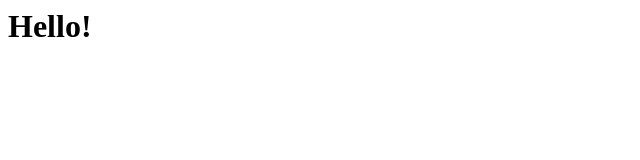
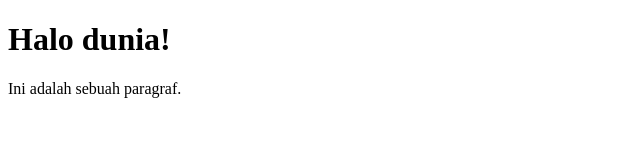
Before and after one commit to e1do/edo, a plain HTML site: page index.html in a window 1280 px wide. Shown: the whole page, without its empty margins (0-640 px from the left). Drawn offline with Linux system fonts and the light colour scheme.

Commit message:
Update index.html

```diff
--- a/index.html
+++ b/index.html
@@ -1 +1,10 @@
-<h1>Hello!</h1>
+<!doctype html>
+<html>
+<head>
+<title>Halo dunia!</title>
+</head>
+<body>
+<h1>Halo dunia!</h1>
+<p>Ini adalah sebuah paragraf.</p>
+</body>
+</html>
```
